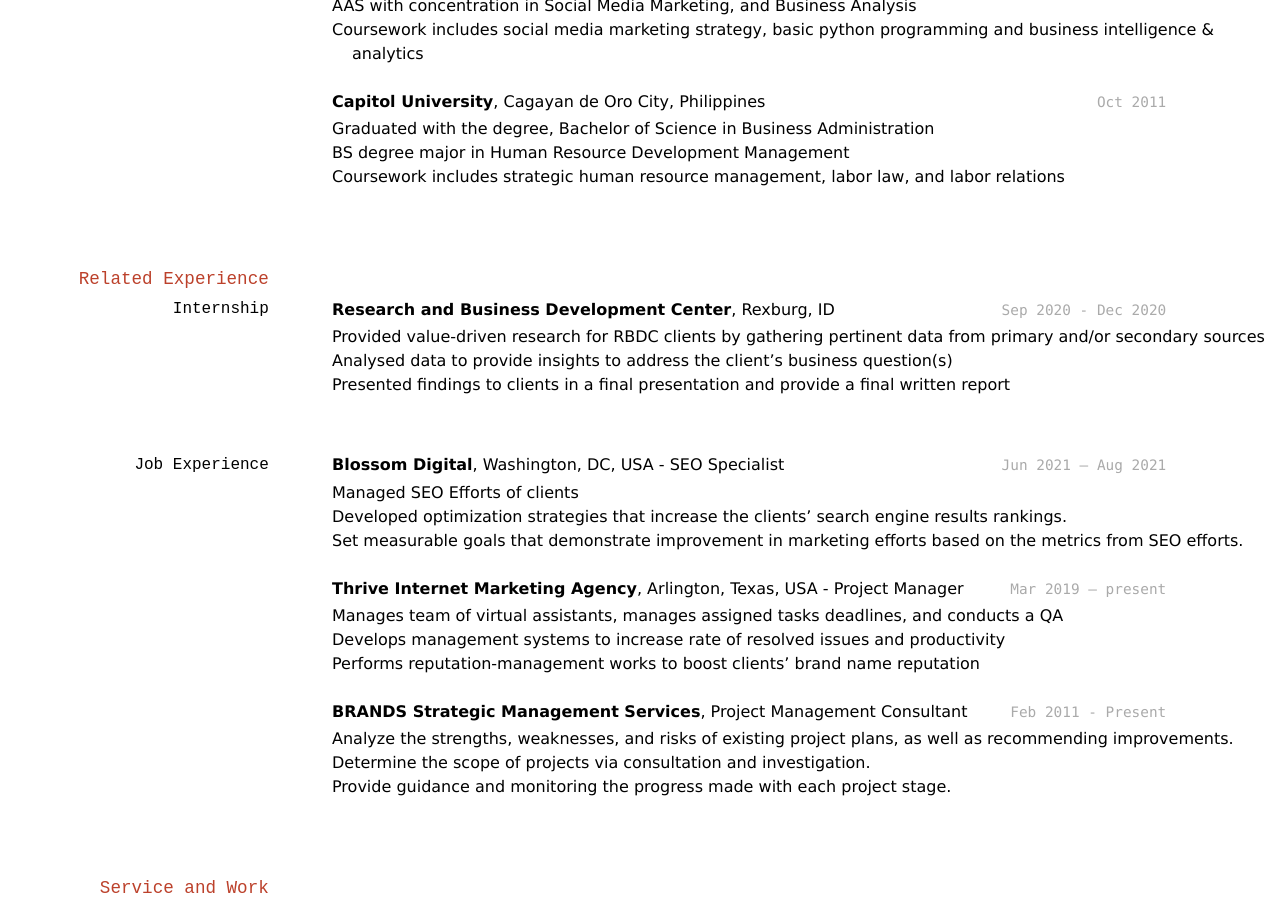
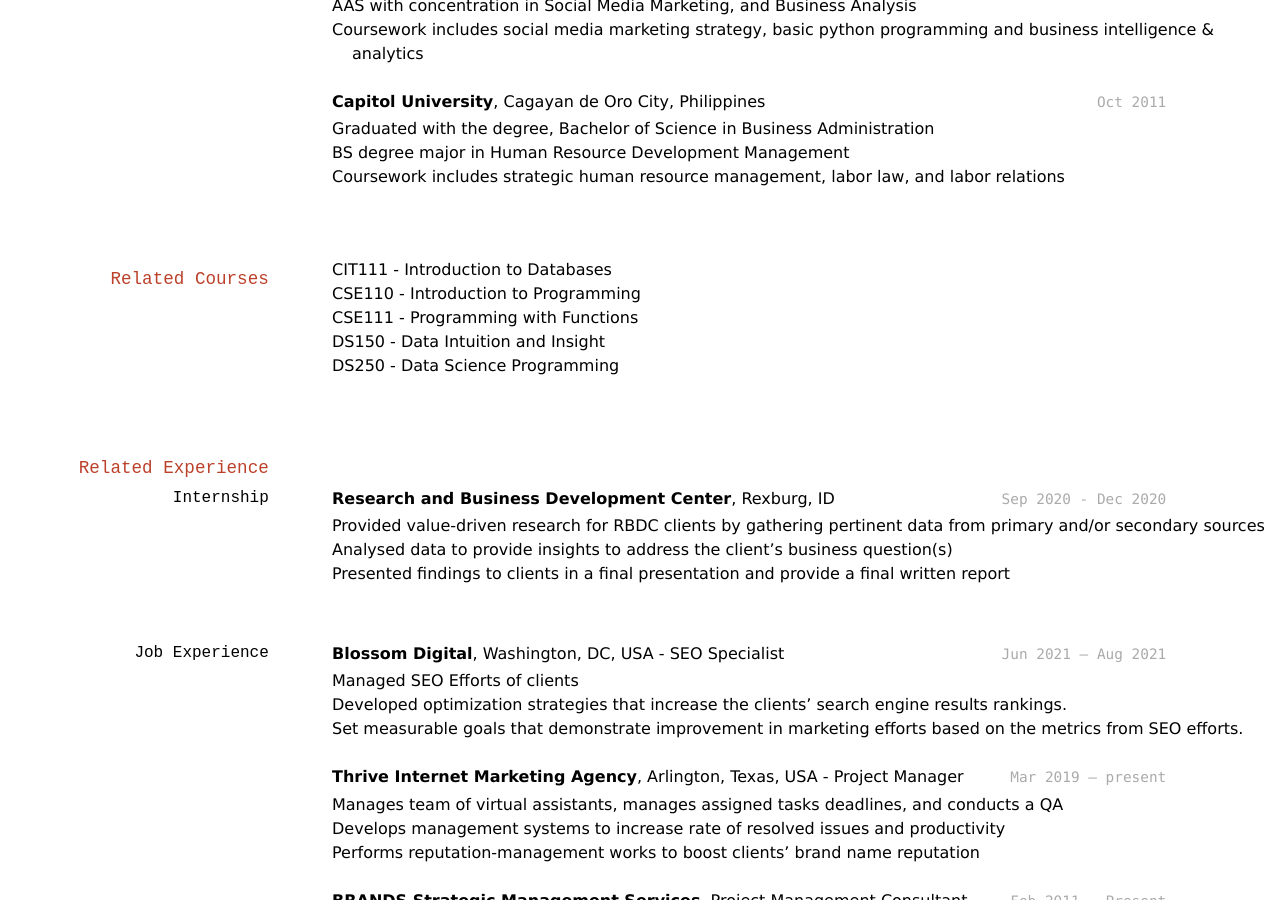
Before and after one commit to rabbyui/rcatayoc-resume, a Jekyll site: the page built from docs/index.md, in a window 1280 px wide and 900 px high, scrolled down 361 px. Built offline with Jekyll 4.4.1, drawn with Linux system fonts in a browser that asks for light colours.

Commit message:
Update index.md
Added related courses

```diff
--- a/docs/index.md
+++ b/docs/index.md
@@ -35,8 +35,17 @@ __Capitol University__, Cagayan de Oro City, Philippines
 - BS degree major in Human Resource Development Management
 - Coursework includes strategic human resource management, labor law, and labor relations
 
+## Related Courses
+
+- CIT111 - Introduction to Databases
+- CSE110 - Introduction to Programming
+- CSE111 - Programming with Functions
+- DS150 - Data Intuition and Insight
+- DS250 - Data Science Programming
+
 
 ## Related Experience
+
 
 ### Internship
 
```
